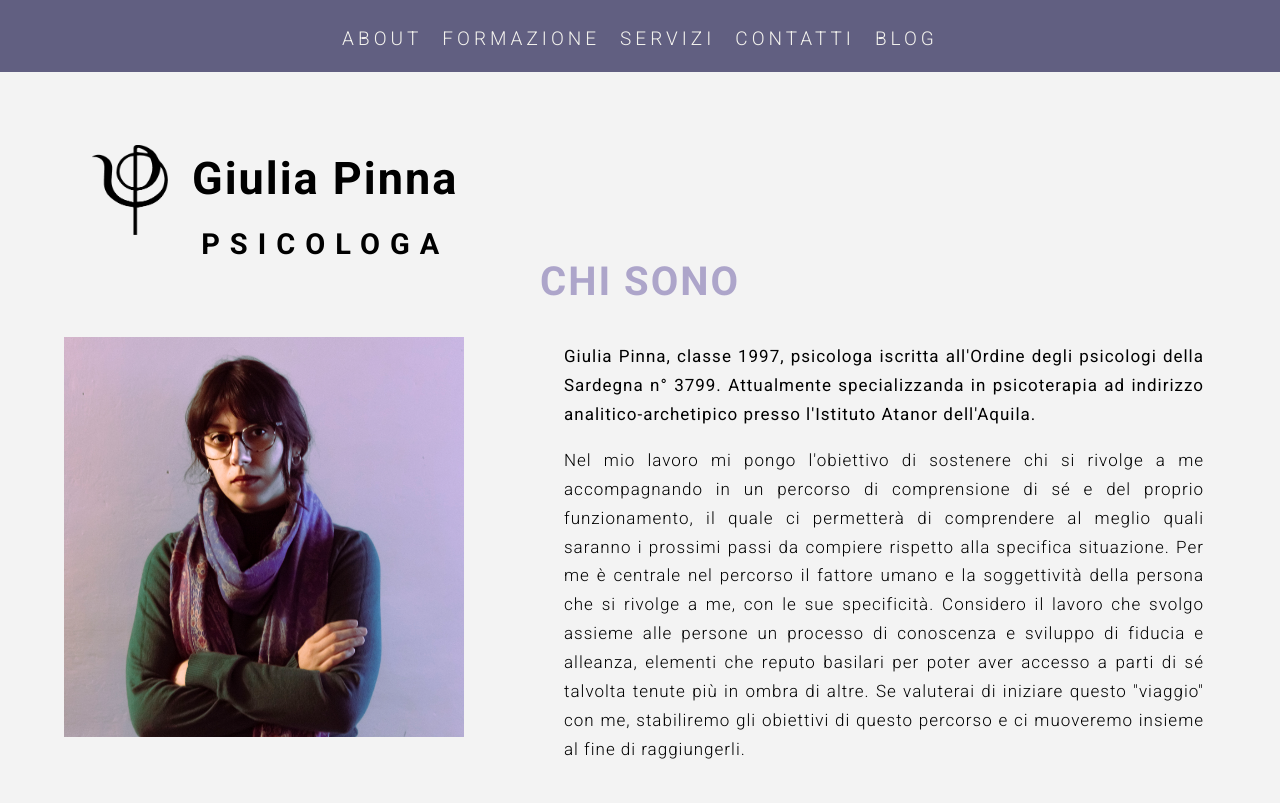
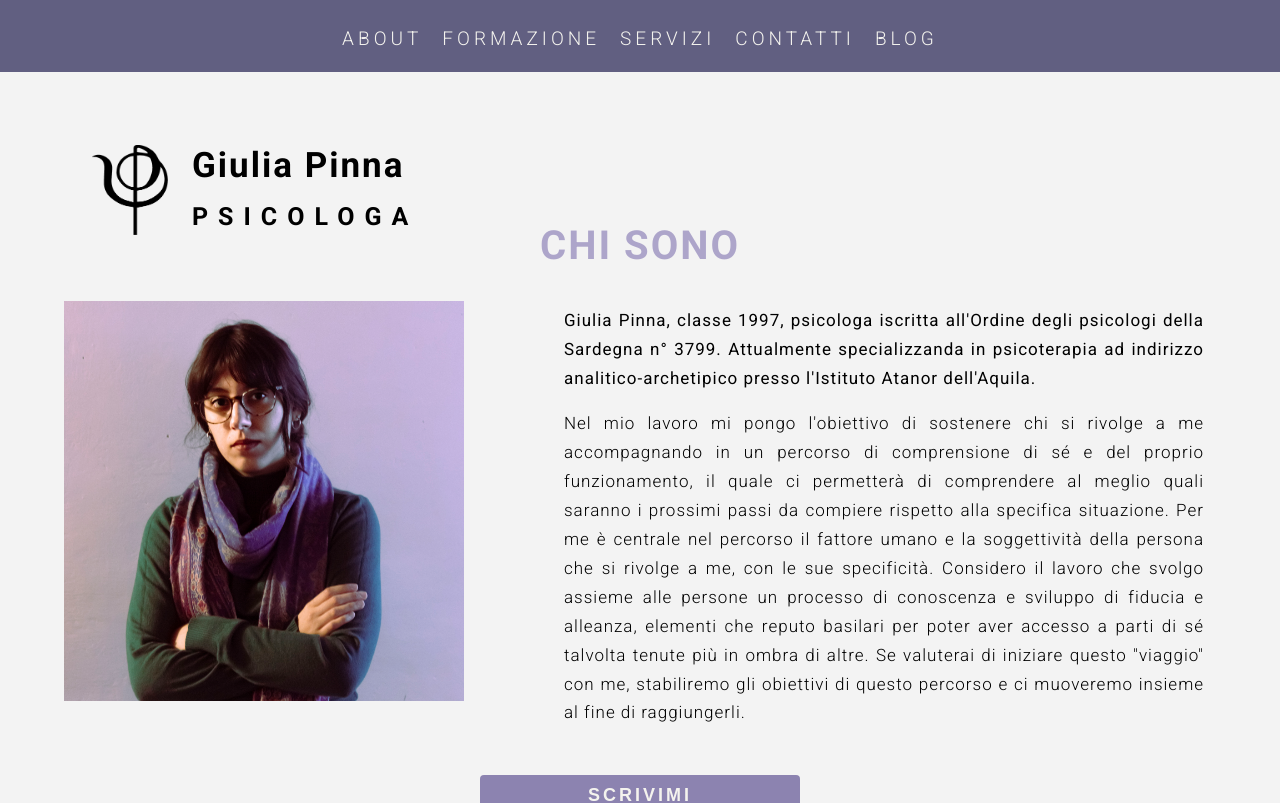
Before and after one commit to stynoap/sitopsy-React, a React (Create React App) app: page / in a window 1280 px wide. Shown: the top 803 px of the page. Built offline with nearby package versions, Linux system fonts and the light colour scheme.

Commit message:
update font header

```diff
--- a/src/Components/Header/Header.css
+++ b/src/Components/Header/Header.css
@@ -23,7 +23,7 @@
     /* padding: 0.5px 23px;
     border-radius: 0 0 20px 20px; */
     letter-spacing: 2px;
-    font-size: 35px;
+    font-size: 30px;
     font-variant: small-caps;
     letter-spacing: 10px;
     padding: 0px;
@@ -35,5 +35,5 @@
 
 div h1{
     letter-spacing: 2px;
-    font-size: 45px;
+    font-size: 35px;
 }
```
